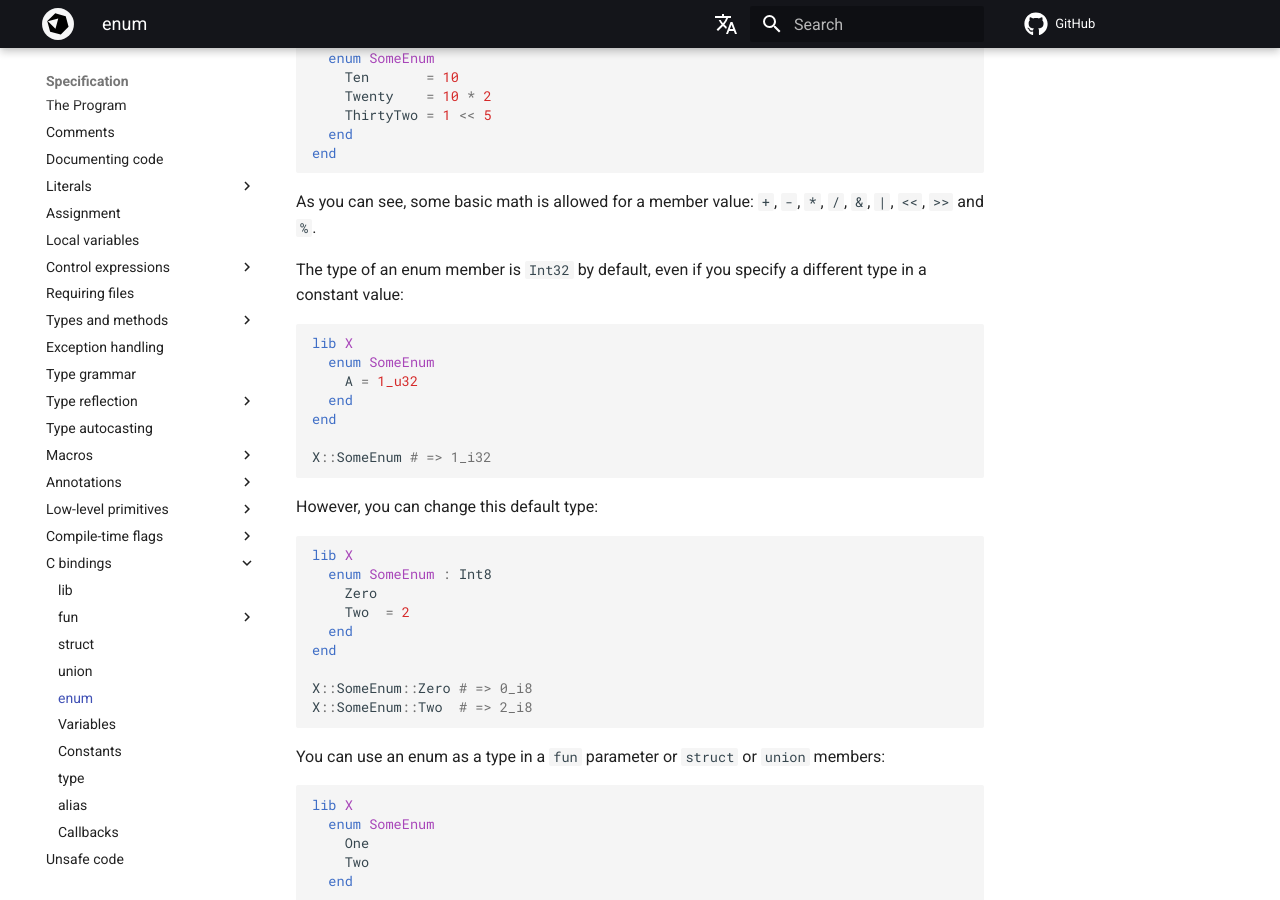
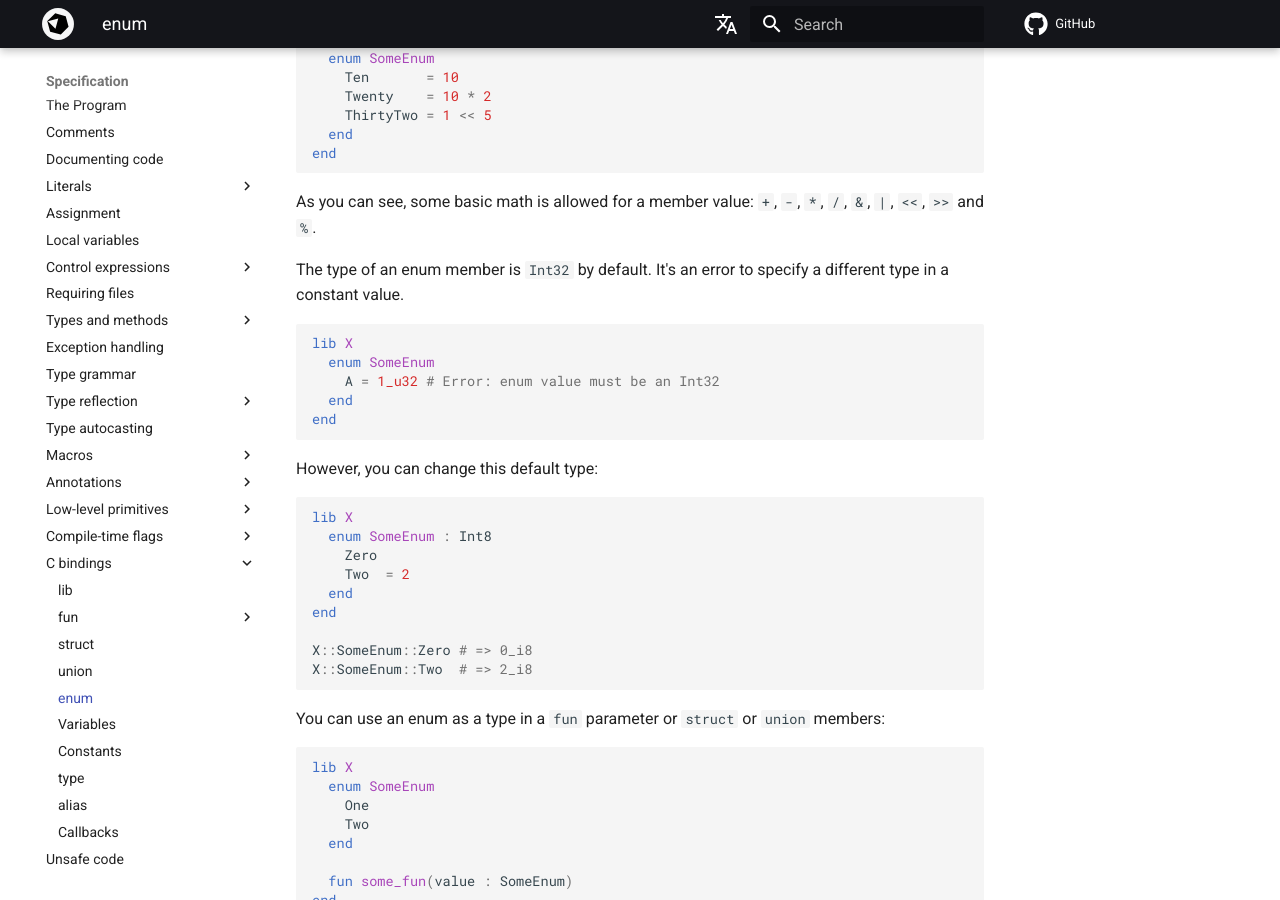
Before and after one commit to crystal-lang/crystal-book, an MkDocs documentation site: the page built from docs/syntax_and_semantics/c_bindings/enum.md, in a window 1280 px wide and 900 px high, scrolled down 798 px. Built offline with MkDocs 1.6.1 and Material for MkDocs 9.7.7, drawn with Linux system fonts in a browser that asks for light colours; nearby versions of some CDN libraries; library files that are not in the unit come from our copies; comment, search, counter and statistics services are not loaded; the version menu is left out.

Commit message:
Fix `lib` `enum` code example (#801)

````diff
--- a/docs/syntax_and_semantics/c_bindings/enum.md
+++ b/docs/syntax_and_semantics/c_bindings/enum.md
@@ -43,16 +43,14 @@ end
 
 As you can see, some basic math is allowed for a member value: `+`, `-`, `*`, `/`, `&`, `|`, `<<`, `>>` and `%`.
 
-The type of an enum member is `Int32` by default, even if you specify a different type in a constant value:
+The type of an enum member is `Int32` by default.  It's an error to specify a different type in a constant value.
 
 ```crystal
 lib X
   enum SomeEnum
-    A = 1_u32
+    A = 1_u32 # Error: enum value must be an Int32
   end
 end
-
-X::SomeEnum # => 1_i32
 ```
 
 However, you can change this default type:
````
